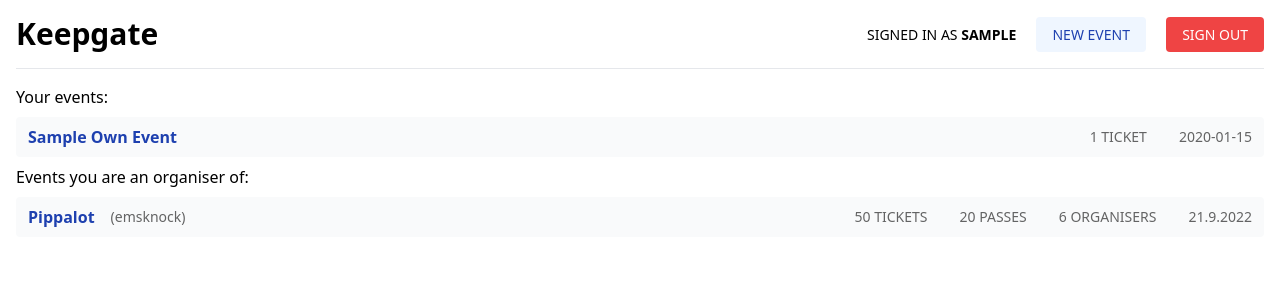
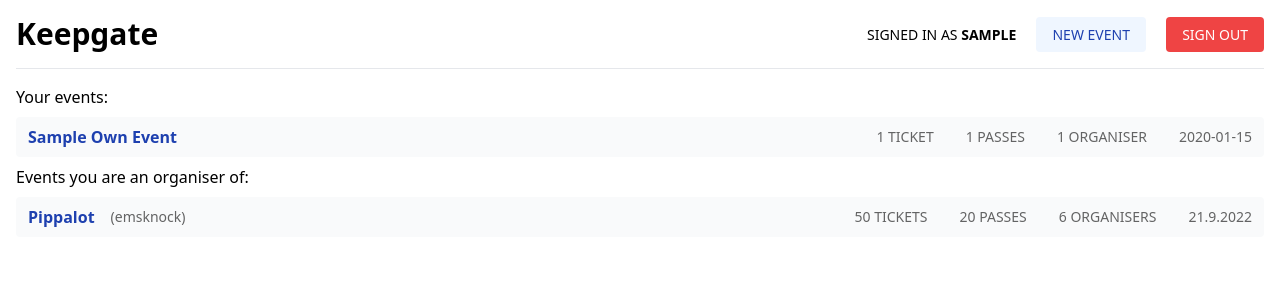
Before and after one commit to emsknock/keepgate, a Flask app: template templates/index_logged_in.html in a window 1280 px wide. Shown: the top 300 px of the page. Run offline with Flask 2, Linux system fonts and the light colour scheme; the template is opened without the code that fills it: most values are stand-ins (such as "Sample title", 1, 10 or a date in 2020).

Commit message:
Show pass and organiser counts

```diff
--- a/templates/index_logged_in.html
+++ b/templates/index_logged_in.html
@@ -13,20 +13,18 @@
     <article class="m-4">
         <h2>Your events:</h2>
         <ul class="my-2 flex flex-col space-y-2">
-            {% for id, title, date, extra_info, ticket_count in own_events %}
+            {% for id, title, date, extra_info, ticket_count, pass_count, organiser_count in own_events %}
                 <li class="flex space-x-8 items-center bg-gray-50 px-3 py-2 rounded">
                     <a href="#" class="text-blue-800 font-bold capitalize flex-grow">{{ title }}</a>
                     <span class="text-sm uppercase opacity-60">
-                        {% if ticket_count == 1 %}
-                            1 ticket
-                        {% else %}
-                            {{ ticket_count }} tickets
-                        {% endif %}
+                        {% if ticket_count == 1 %} 1 ticket {% else %} {{ ticket_count }} tickets {% endif %}
                     </span>
-                    <!--
-                    <span class="text-sm uppercase opacity-60">40 passes</span>
-                    <span class="text-sm uppercase opacity-60">3 organisers</span>
-                    -->
+                    <span class="text-sm uppercase opacity-60">
+                        {% if pass_count == 1 %} 1 passes {% else %} {{ pass_count }} passes {% endif %}
+                    </span>
+                    <span class="text-sm uppercase opacity-60">
+                        {% if organiser_count == 1 %} 1 organiser {% else %} {{ organiser_count }} organisers {% endif %}
+                    </span>
                     <span class="text-sm uppercase opacity-60">
                         {% if date %}
                             {{ date }}
```
